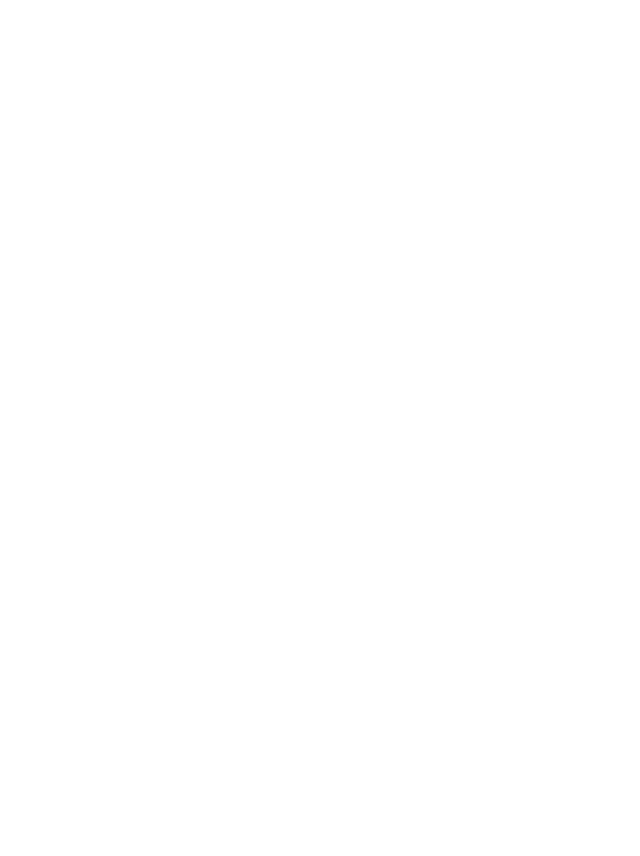
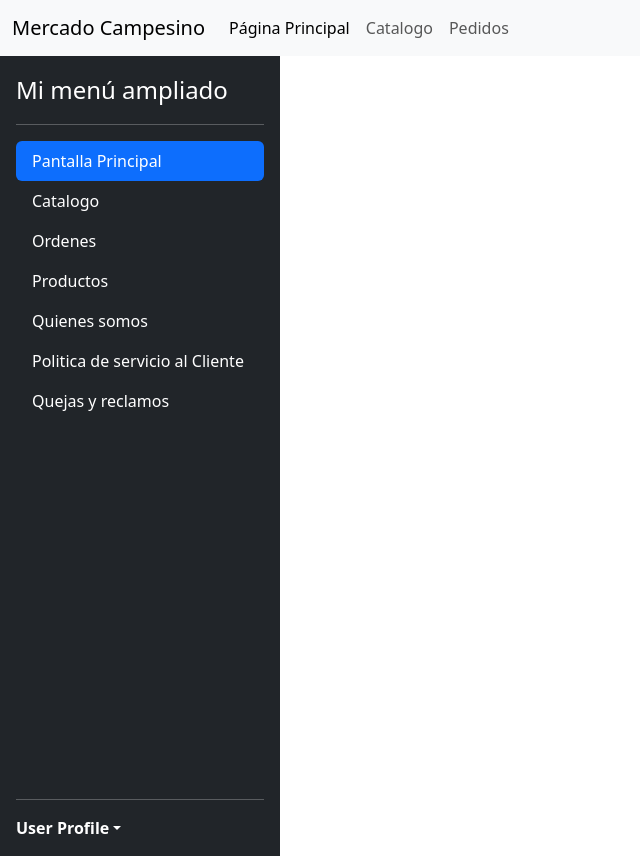
Before and after one commit to Zacki-is-a-sheep/Actividad-3-PB, a plain HTML site: page index.html in a window 1280 px wide. Shown: the whole page, without its empty margins (0-640 px from the left). Before the commit the page ends 800 px from the top, so only its background shows below. Drawn offline with nearby package versions, Linux system fonts and the light colour scheme.

Commit message:
Update index.html
Se agrego la barra superior y la barra lateral izquierda

```diff
--- a/index.html
+++ b/index.html
@@ -4,7 +4,8 @@
     <meta charset="UTF-8">
     <meta name="viewport" content="width=device-width, initial-scale=1.0">
     <title>Panel del Resumen</title>
-
+    <link href="https://cdn.jsdelivr.net/npm/bootstrap@5.3.8/dist/css/bootstrap.min.css" rel="stylesheet" integrity="sha384-sRIl4kxILFvY47J16cr9ZwB07vP4J8+LH7qKQnuqkuIAvNWLzeN8tE5YBujZqJLB" crossorigin="anonymous">
+    <script src="https://cdn.jsdelivr.net/npm/bootstrap@5.3.8/dist/js/bootstrap.bundle.min.js" integrity="sha384-FKyoEForCGlyvwx9Hj09JcYn3nv7wiPVlz7YYwJrWVcXK/BmnVDxM+D2scQbITxI" crossorigin="anonymous"></script>
 </head>
 <body>
     <!-- Esta pag contiene, Barra Superior, Contenido principal, Menu lateral, Area Contenido, Encabezado, Tarjetas, Zona Pedidos, Columna principal, Columna secundaria -->
@@ -13,13 +14,70 @@
     <div class="pagina">
 
       <!-- Barra superior -->
-      <header class="barra-superior"></header>
+        <header class="barra-superior"></header>
+        <nav class="navbar navbar-expand-lg bg-body-tertiary">
+            <div class="container-fluid">
+                <a class="navbar-brand" href="#">Mercado Campesino</a>
+                <button class="navbar-toggler" type="button" data-bs-toggle="collapse" data-bs-target="#navbarNav" aria-controls="navbarNav" aria-expanded="false" aria-label="Toggle navigation">
+                    <span class="navbar-toggler-icon"></span>
+                </button>
+                <div class="collapse navbar-collapse" id="navbarNav">
+                    <ul class="navbar-nav">
+                        <li class="nav-item">
+                            <a class="nav-link active" aria-current="page" href="#">Página Principal</a>
+                        </li>
+                        <li class="nav-item">
+                            <a class="nav-link" href="#">Catalogo</a>
+                        </li>
+                        <li class="nav-item">
+                            <a class="nav-link" href="#">Pedidos</a>
+                        </li>
+                    </ul>
+                </div>
+            </div>
+        </nav>
+
 
       <!-- Contenido principal -->
 
       <main class="principal">
         <!-- Menú lateral -->
         <aside class="menu-lateral"></aside>
+            <div class="d-flex flex-column flex-shrink-0 p-3 bg-dark text-white" style="width: 280px; height: 100vh;">
+                <a href="/" class="d-flex align-items-center mb-3 mb-md-0 me-md-auto text-white text-decoration-none">
+                    <span class="fs-4">Mi menú ampliado</span>
+                </a>
+                <hr>
+                <ul class="nav nav-pills flex-column mb-auto">
+                    <li class="nav-item">
+                        <a href="#" class="nav-link active text-white" aria-current="page">Pantalla Principal</a>
+                    </li>
+                    <li>
+                        <a href="#" class="nav-link text-white">Catalogo</a>
+                    </li>
+                    <li>
+                        <a href="#" class="nav-link text-white">Ordenes</a>
+                    </li>
+                    <li>
+                        <a href="#" class="nav-link text-white">Productos</a>
+                    </li>
+                    <li>
+                        <a href="#" class="nav-link text-white">Quienes somos</a>
+                    </li>
+                    <li>
+                        <a href="#" class="nav-link text-white">Politica de servicio al Cliente</a>
+                    </li>
+                    <li>
+                        <a href="#" class="nav-link text-white">Quejas y reclamos</a>
+                    </li>
+                </ul>
+                <hr>
+                <div class="dropdown">
+                    <a href="#" class="d-flex align-items-center text-white text-decoration-none dropdown-toggle" id="dropdownUser1" data-bs-toggle="dropdown" aria-expanded="false">
+                        <strong>User Profile</strong>
+                    </a>
+                </div>
+            </div>
 
         <!-- Área de contenido -->
         <section class="contenido">
```
